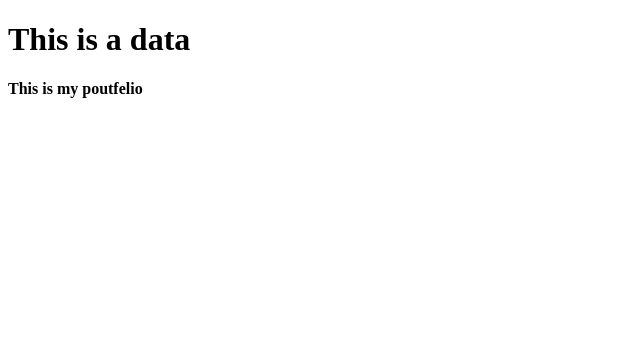
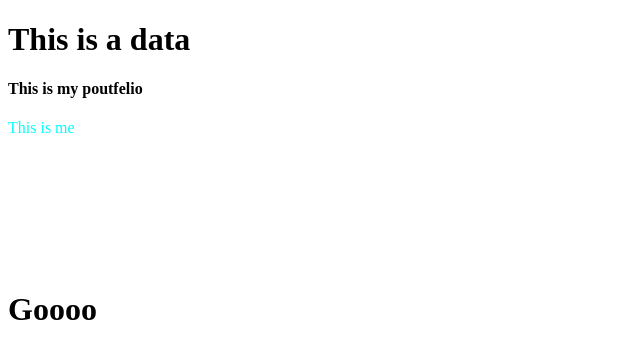
Before and after one commit to rajuh301/data-repo, a plain HTML site: page index.html in a window 1280 px wide. Shown: the whole page, without its empty margins (0-640 px from the left). Drawn offline with Linux system fonts and the light colour scheme.

Commit message:
add h1 tag

```diff
--- a/index.html
+++ b/index.html
@@ -10,6 +10,8 @@
 <body>
     <h1>This is a data</h1>
     <h4>This is my poutfelio</h4>
+    <div>This is me </div>
+    <h1>Goooo</h1>
 
 </body>
 </html>
```
